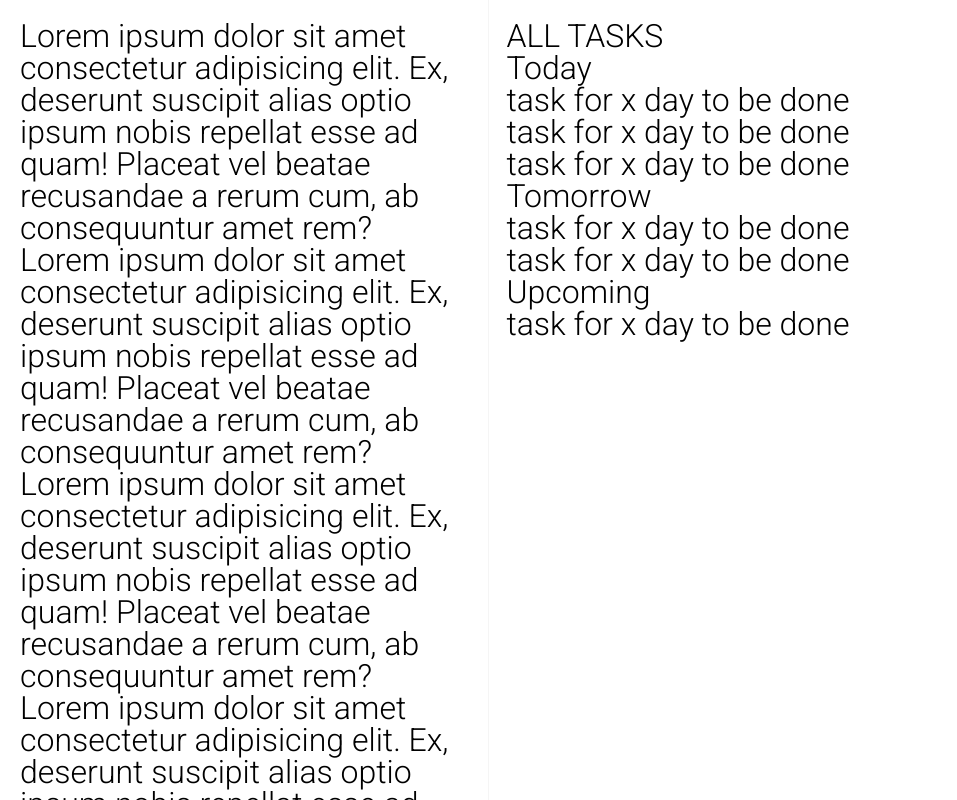
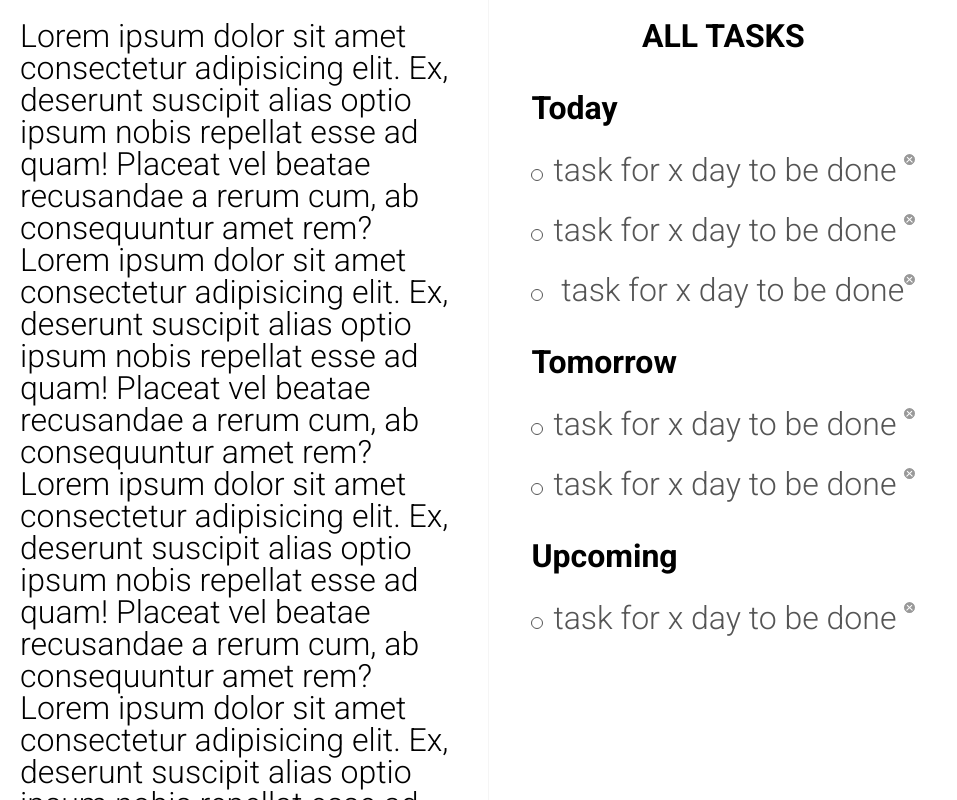
Before and after one commit to NewIncome/mv_todo-list, a website built with webpack: page layout/index.html in a window 1280 px wide. Shown: the whole page, without its empty margins (0-957 px from the left). Built offline with nearby package versions, Linux system fonts and the light colour scheme.

Commit message:
Add initial css for the tasks section
Including:
- Header styles
- Task styles
- Task circled bullet (future to be a clicked item)
- Right 'x' icon (for future task removal functionality)

```diff
--- a/layout/styles.css
+++ b/layout/styles.css
@@ -37,3 +37,43 @@ body {
 ::-webkit-scrollbar {
   display: none;
 }
+
+.title {
+  font-weight: bold;
+  text-align: center;
+}
+
+.subtitle {
+  font-weight: bold;
+  margin: 30px 0;
+}
+
+.day-filter {
+  margin: 40px 25px;
+}
+
+.task {
+  margin-bottom: 28px;
+  color: #555;
+}
+
+.bullet {
+  display: inline-block;
+  border: 1px solid #555;
+  border-radius: 6px;
+  height: 10px;
+  margin-right: 10px;
+  width: 10px;
+}
+
+.remove {
+  background: linear-gradient(#fff, #fff), linear-gradient(#fff, #fff),linear-gradient(#999, #999);
+  background-position: center, center, center;
+  background-repeat: no-repeat;
+  background-size: 10% 70%, 70% 10%, 100% 100%;
+  border-radius: 6px;
+  float: right;
+  height: 11px;
+  transform: rotate(45deg);
+  width: 11px;
+}
```
